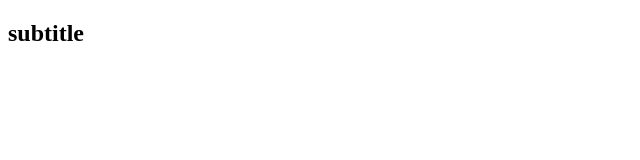
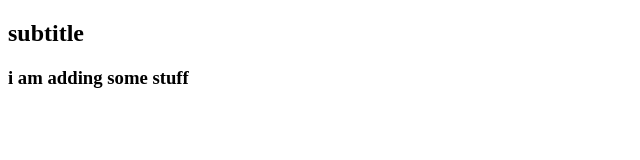
Before and after one commit to radovanbotik/another-one, a plain HTML site: page docs/index.html in a window 1280 px wide. Shown: the whole page, without its empty margins (0-640 px from the left). Drawn offline with Linux system fonts and the light colour scheme.

Commit message:
adding heading3

```diff
--- a/docs/index.html
+++ b/docs/index.html
@@ -6,6 +6,7 @@
     <meta name="viewport" content="width=device-width, initial-scale=1.0" />
     <title>this is git</title>
     <h2>subtitle</h2>
+    <h3>i am adding some stuff</h3>
   </head>
   <body></body>
 </html>
```
